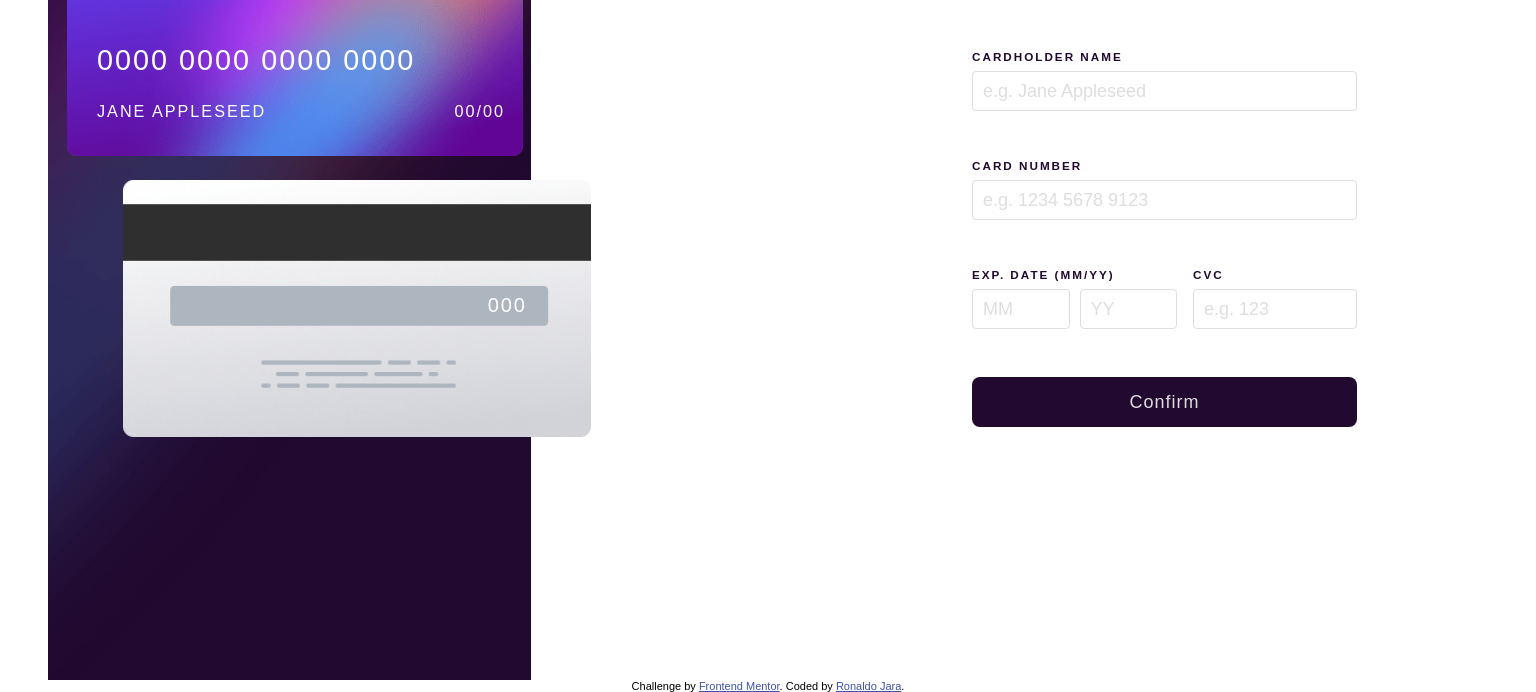
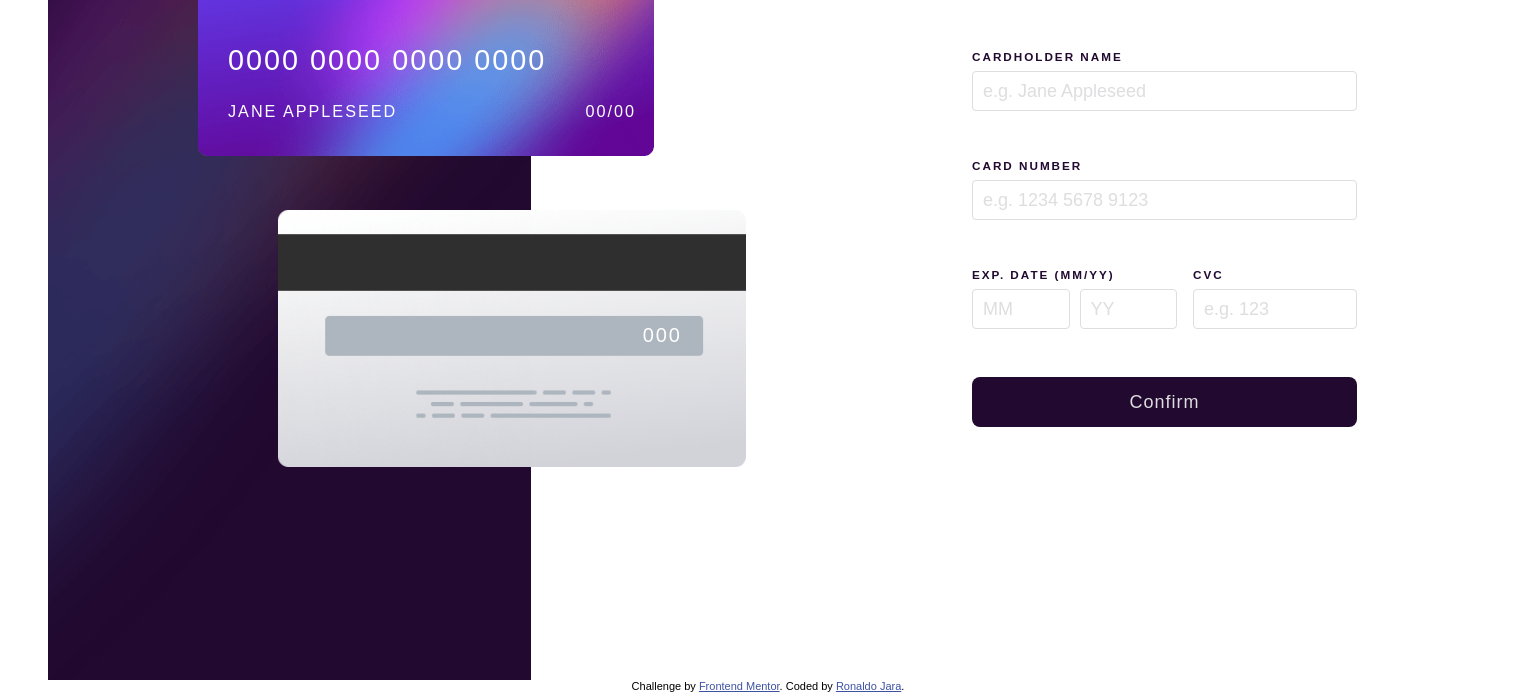
Before and after one commit to sergio-jc/interactive_card_form, a website: page index.html in a window 1536 px wide. Shown: the part 220-912 px from the top of the page. Drawn offline with Linux system fonts and the light colour scheme; a web font is replaced by a local one.

Commit message:
update position card

```diff
--- a/sass/styles.scss
+++ b/sass/styles.scss
@@ -45,6 +45,9 @@
         text-transform: uppercase;
     }
     @media (min-width:1440px){
+        font-size: 1em;
+        left: 150px;
+
         &__logo {
             width: 86px;
             margin-bottom: 55px;
@@ -71,8 +74,9 @@
         padding-right: 10px;
     }
     @media (min-width:1440px){
-        top: 400px;
+        top: 430px;
         font-size: 1em;
+        left: 230px;
         &__cvc{
             padding: 34px;
             font-size: 20px;
```
Also changed, not shown: sass/styles.css, 1 other file.
